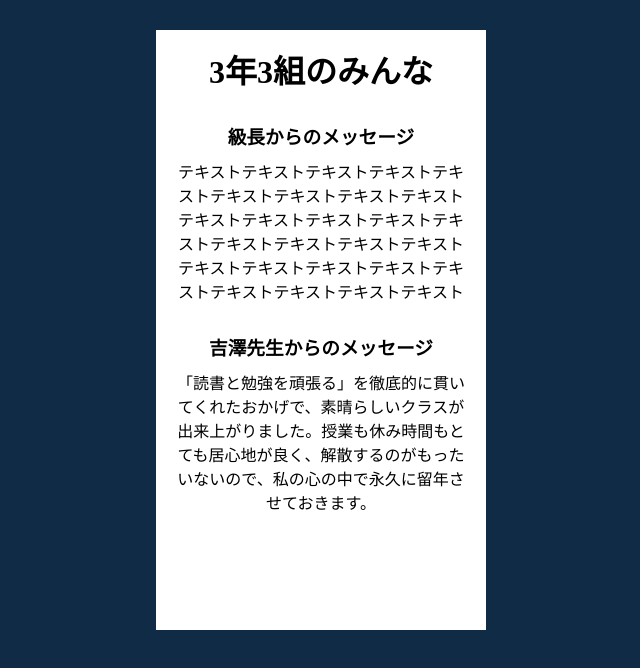
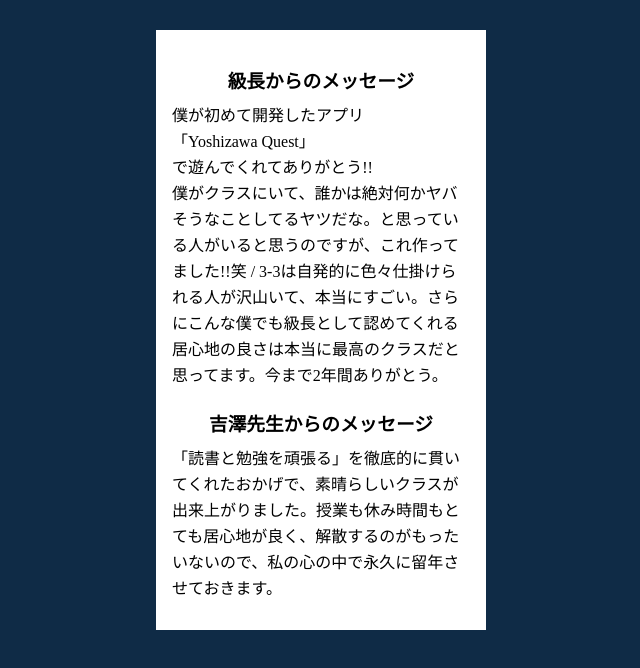
Before and after one commit to urassh/Yoshizawa-Quest, a React (Create React App) app: page /final in a window 1280 px wide. Shown: the top 668 px of the page, without its empty margins (319-959 px from the left). Built offline with nearby package versions, Linux system fonts and the light colour scheme.

Commit message:
級長の分のメッセージを入れた。

```diff
--- a/src/App.css
+++ b/src/App.css
@@ -72,14 +72,9 @@ button {
 
 /* Final View */
 
-.final-title {
-  font-family: "Noto Serif JP";
-  text-align: center;
-}
-
 .final-classLeader {
   font-family: "Noto Serif JP";
-  margin-top: 30px;
+  margin-top: 20px;
   margin-bottom: 10px;
 }
 
@@ -87,3 +82,10 @@ button {
   background-image: url(./Images/yoshizawa_teacher.jpg);
   background-size: cover;
 }
+
+.message {
+  font-size: 16px;
+  line-height: 26px;
+  text-align: left;
+  font-family: "Noto Serif JP";
+}
--- a/src/Components/FinalView.jsx
+++ b/src/Components/FinalView.jsx
@@ -4,13 +4,12 @@ import React from 'react';
 const FinalView = () => {
     return(
         <React.StrictMode>
-            <h1 className="final-title">3年3組のみんな</h1>
+
             <div className="messages">
                 <h3 className="final-classLeader">級長からのメッセージ</h3>
                 <p className='message'>
-                    テキストテキストテキストテキストテキストテキストテキストテキストテキスト
-                    テキストテキストテキストテキストテキストテキストテキストテキストテキスト
-                    テキストテキストテキストテキストテキストテキストテキストテキストテキスト
+                    僕が初めて開発したアプリ<br />「Yoshizawa Quest」<br />で遊んでくれてありがとう!!<br />
+                    僕がクラスにいて、誰かは絶対何かヤバそうなことしてるヤツだな。と思っている人がいると思うのですが、これ作ってました!!笑 / 3-3は自発的に色々仕掛けられる人が沢山いて、本当にすごい。さらにこんな僕でも級長として認めてくれる居心地の良さは本当に最高のクラスだと思ってます。今まで2年間ありがとう。
                 </p>
             </div>
             <div className="messages">
```
